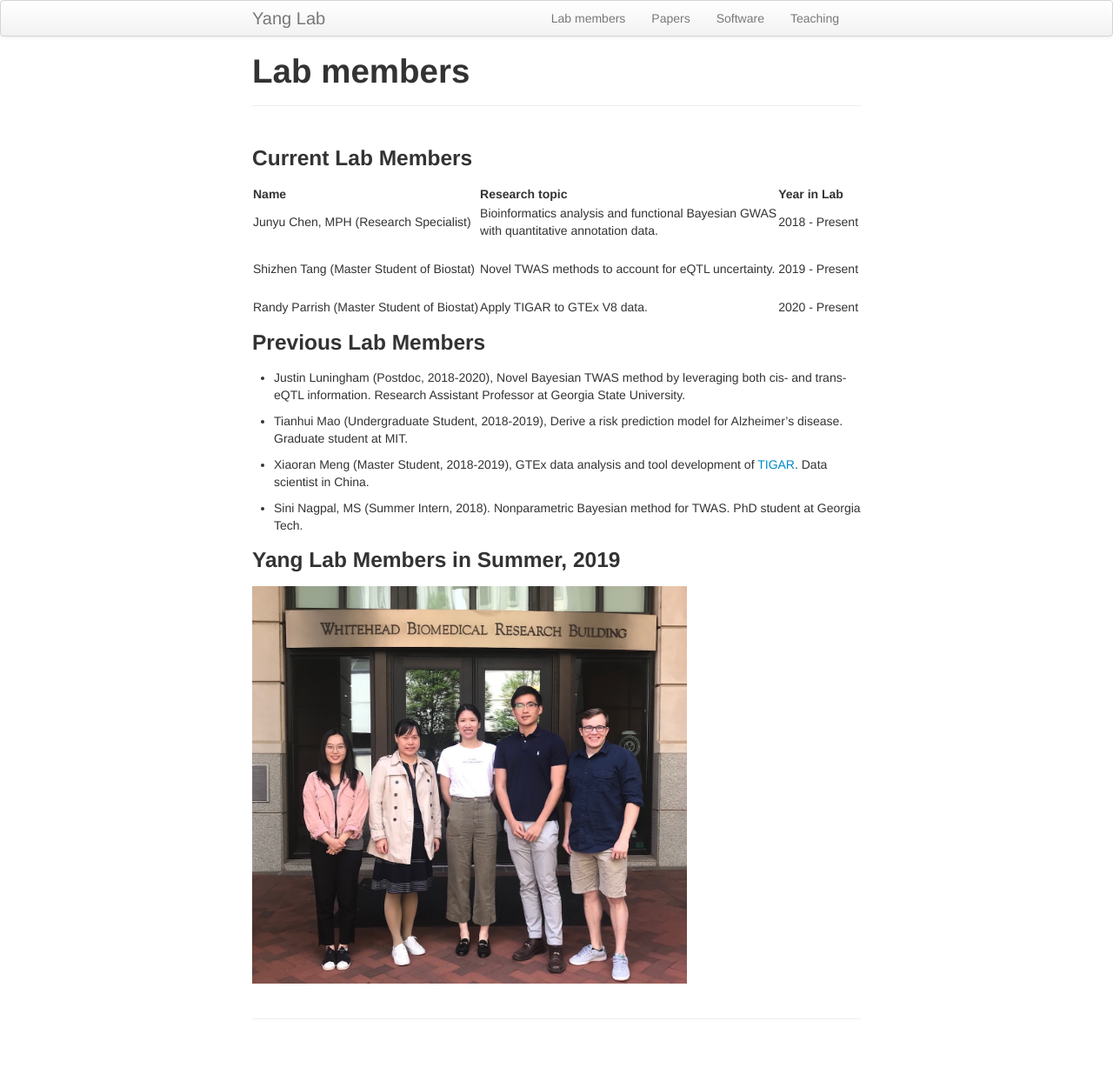
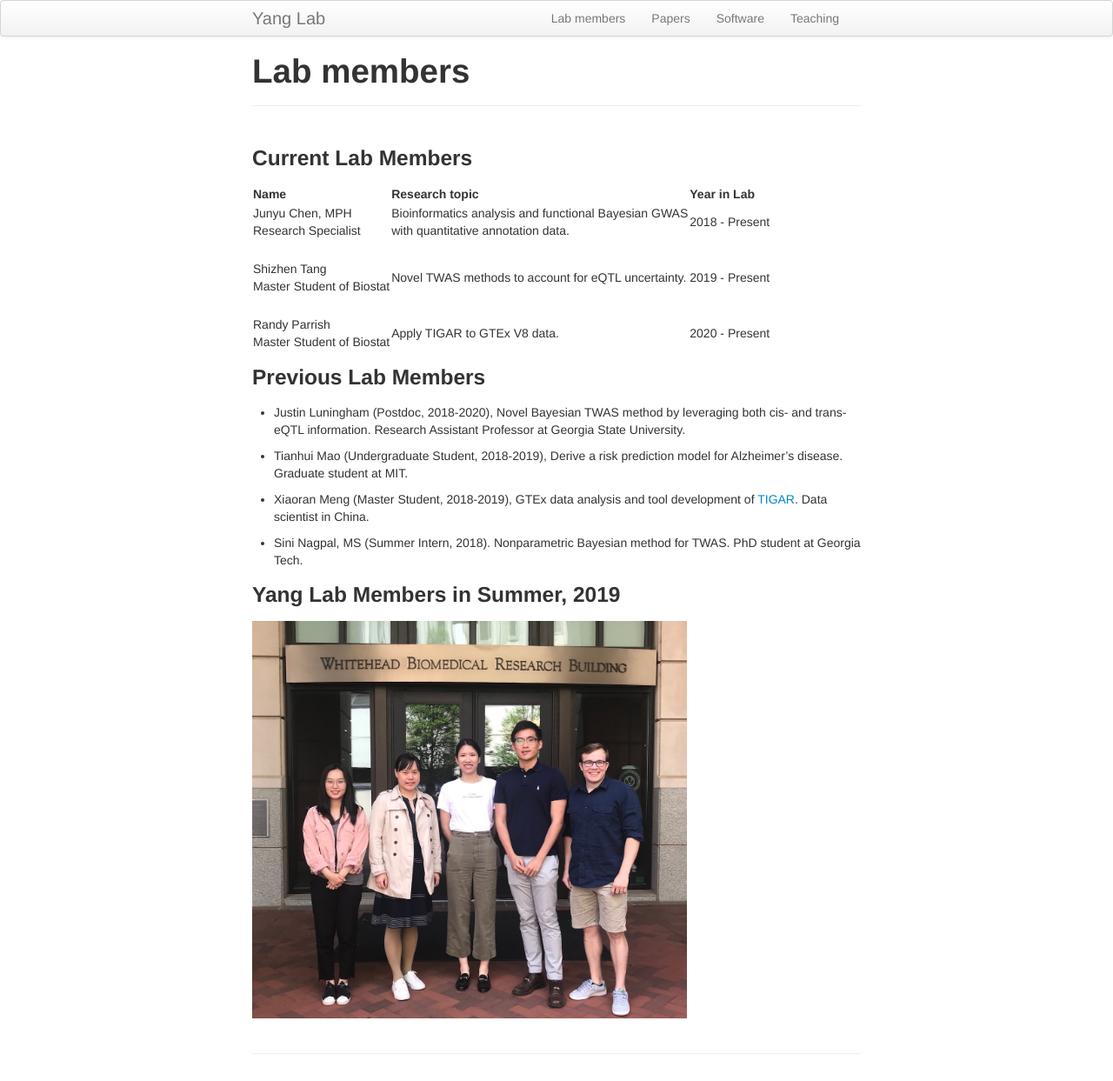
Before and after one commit to yanglab-emory/yanglab-emory.github.io, a Jekyll site: the page built from pages/lab.md, in a window 1280 px wide. Shown: the whole page at 87% size. Built offline with Jekyll 4.4.1, drawn with Linux system fonts in a browser that asks for light colours; before the commit the page ends 1203 px from its top, so only the background shows below that.

Commit message:
update02/2020

```diff
--- a/pages/lab.md
+++ b/pages/lab.md
@@ -8,11 +8,11 @@ title: "Lab members"
 
 | Name | Research topic | Year in Lab |
 | :--- | :---- | :--- |
-| Junyu Chen, MPH (Research Specialist) | Bioinformatics analysis and functional Bayesian GWAS <br> with quantitative annotation data. | 2018 - Present|
+| Junyu Chen, MPH <br> Research Specialist | Bioinformatics analysis and functional Bayesian GWAS <br> with quantitative annotation data. | 2018 - Present|
 | | |  |
-| Shizhen Tang (Master Student of Biostat) | Novel TWAS methods to account for eQTL uncertainty. |2019 - Present|
+| Shizhen Tang <br> Master Student of Biostat | Novel TWAS methods to account for eQTL uncertainty. |2019 - Present|
 | | |  |
-| Randy Parrish (Master Student of Biostat) | Apply TIGAR to GTEx V8 data. | 2020 - Present|
+| Randy Parrish <br> Master Student of Biostat | Apply TIGAR to GTEx V8 data. | 2020 - Present|
 
 ### Previous Lab Members
 
@@ -28,8 +28,5 @@ title: "Lab members"
 * Sini Nagpal, MS (Summer Intern, 2018). Nonparametric Bayesian method for TWAS. PhD student at Georgia Tech.
 
 
-
-
-
 ### Yang Lab Members in Summer, 2019
 <img style="float: center;" src="../assets/YangLab_2019_resize.JPG" width = "500" height = "500">
```
Also changed, not shown: pages/software.md (+2 -28 lines), pages/teaching.md (+26 -1 lines).
